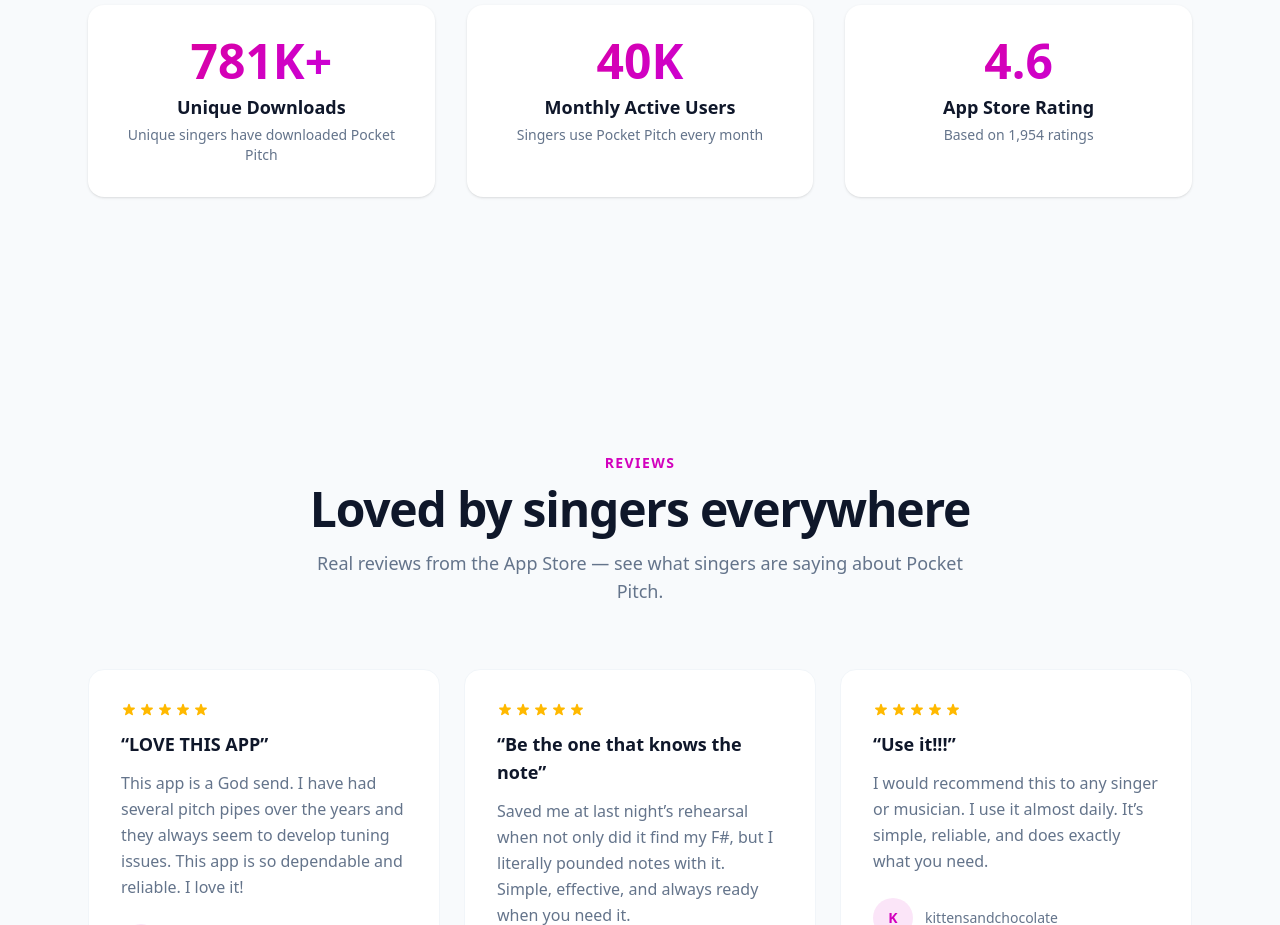
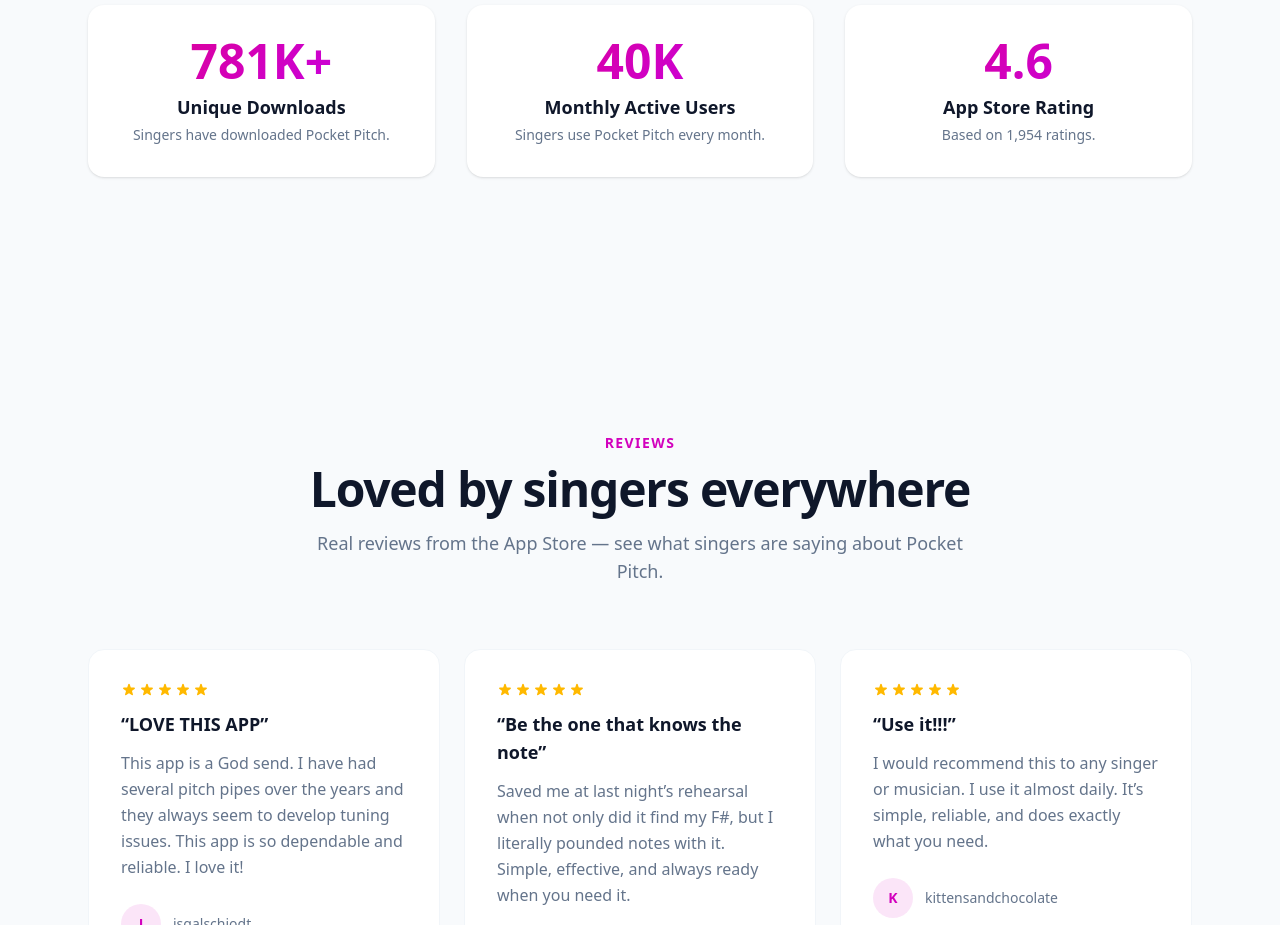
Before and after one commit to johnwalbolt/pocketpitch-website, a Next.js app: page / in a window 1280 px wide. Shown: the part 2480-3405 px from the top of the page. Built offline with nearby package versions, Linux system fonts and the light colour scheme.

Commit message:
Fix stat descriptions and add periods
Co-Authored-By: Claude Opus 4.5 <noreply@anthropic.com>

```diff
--- a/src/components/Stats.tsx
+++ b/src/components/Stats.tsx
@@ -2,17 +2,17 @@ const stats = [
   {
     value: "781K+",
     label: "Unique Downloads",
-    description: "Unique singers have downloaded Pocket Pitch",
+    description: "Singers have downloaded Pocket Pitch.",
   },
   {
     value: "40K",
     label: "Monthly Active Users",
-    description: "Singers use Pocket Pitch every month",
+    description: "Singers use Pocket Pitch every month.",
   },
 {
     value: "4.6",
     label: "App Store Rating",
-    description: "Based on 1,954 ratings",
+    description: "Based on 1,954 ratings.",
   },
 ];
 
```
